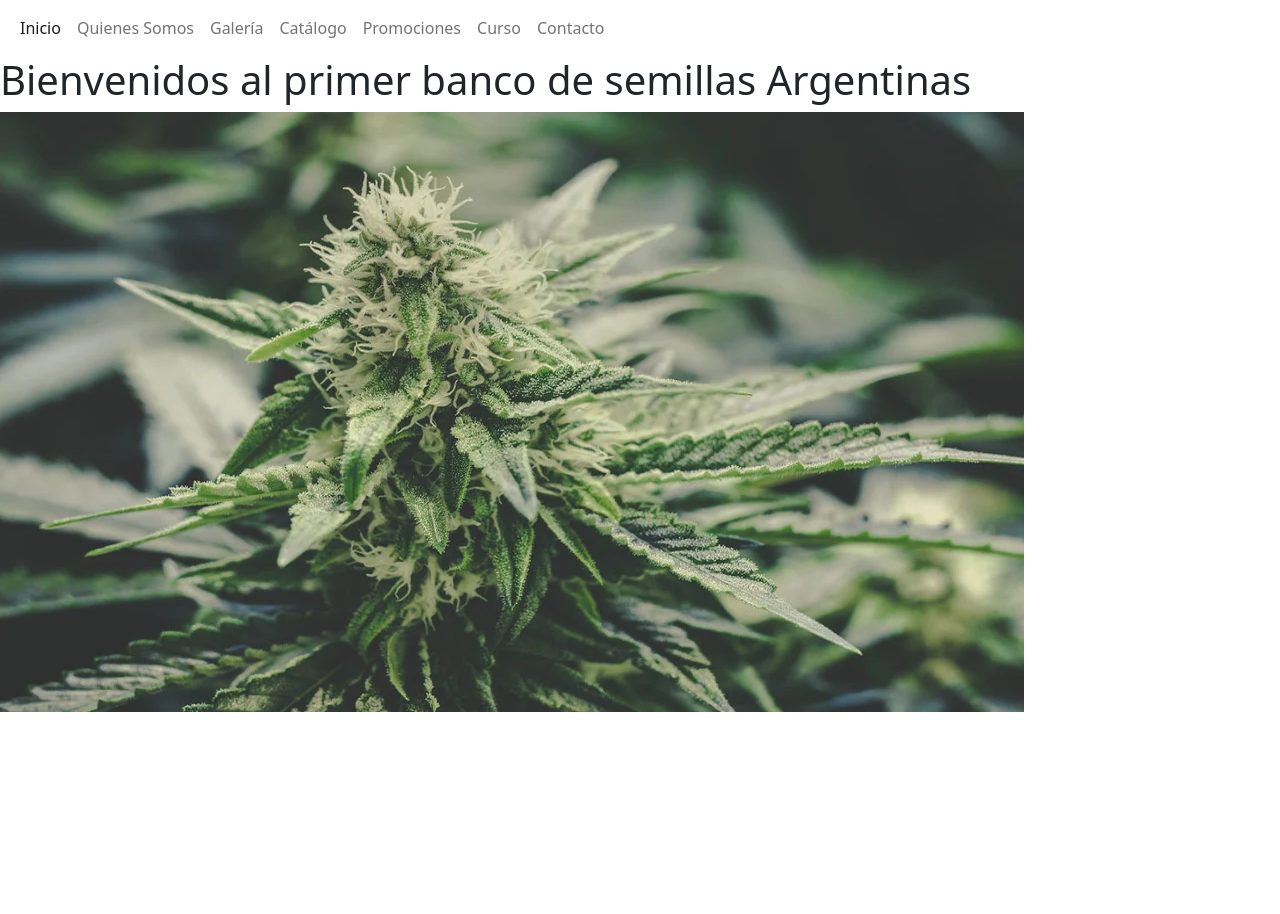
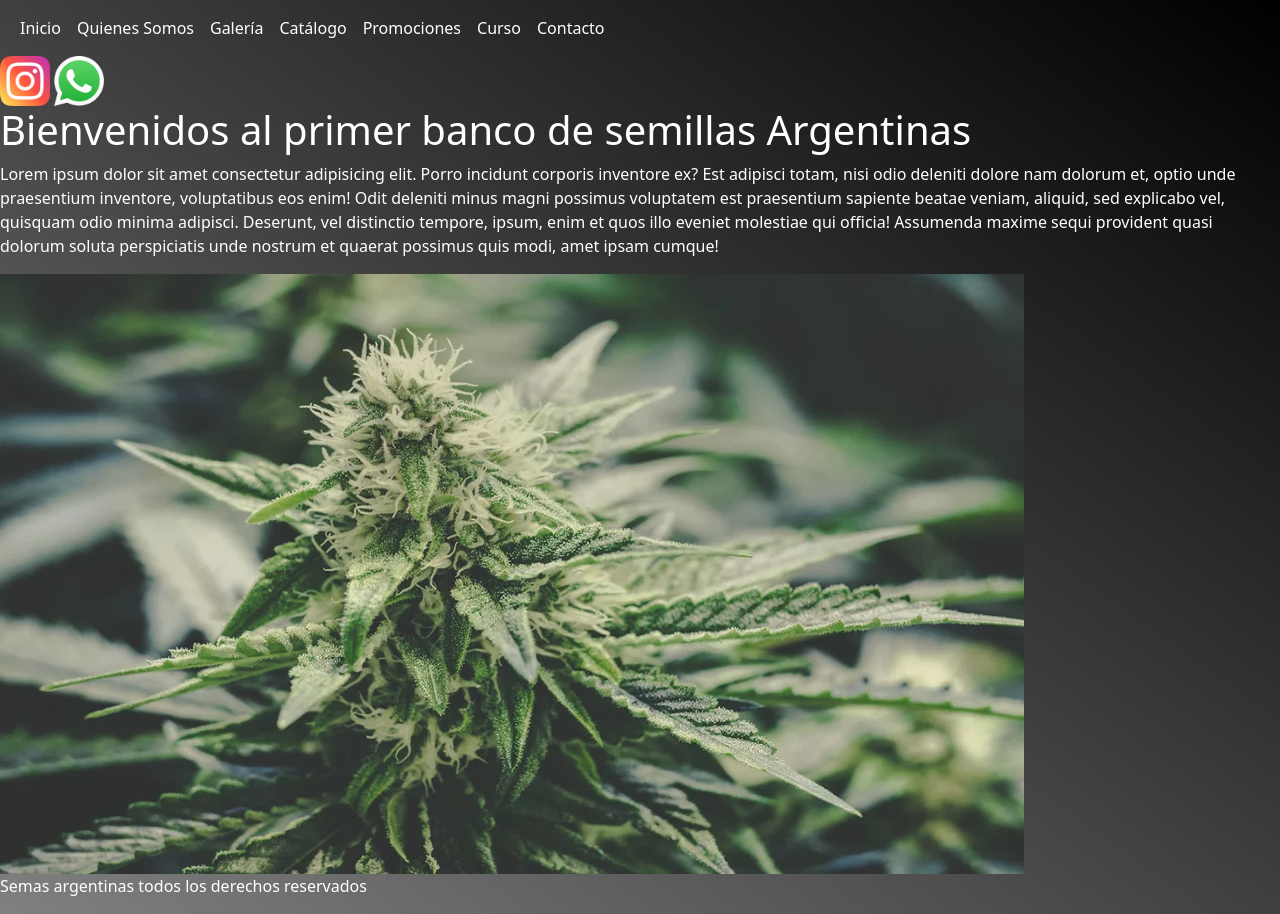
Before and after one commit to ElChimu/Semas-Argentinas, a website: page index.html in a window 1280 px wide. Before the commit the page ends 800 px from the top, so only its background shows below. Drawn offline with nearby package versions, Linux system fonts and the light colour scheme.

Commit message:
Agregando estilos al nav-bar

```diff
--- a/index.html
+++ b/index.html
@@ -34,7 +34,7 @@
                 <div class="collapse navbar-collapse" id="navbarNav">
                     <ul class="navbar-nav">
                         <li class="nav-item">
-                            <a class="nav-link active" aria-current="page" href="#">Inicio</a>
+                            <a class="nav-link" aria-current="page" href="#">Inicio</a>
                         </li>
                         <li class="nav-item">
                             <a class="nav-link" href="pages/quienes-somos.html">Quienes Somos</a>
@@ -58,14 +58,24 @@
                 </div>
             </div>
         </nav>
+        <a href="https://www.instagram.com/semasargentinas_/" target="_blank"><img src="img/instagram.png"
+                alt="logo-instagram" width="50px" height="50px"></a>
+        <a href="https://wa.me/+541162994928?text= Hola!%20Estoy%20interesad@%20en%20comprar%20un%20blíster%20"
+            target="_blank"><img src="img/whatsapp.png" alt="logo-whatsapp" width="50px" height="50px"></a>
     </header>
 
     <section>
         <h1>Bienvenidos al primer banco de semillas Argentinas</h1>
+        <p>Lorem ipsum dolor sit amet consectetur adipisicing elit. Porro incidunt corporis inventore ex? Est adipisci
+            totam, nisi odio deleniti dolore nam dolorum et, optio unde praesentium inventore, voluptatibus eos enim!
+            Odit deleniti minus magni possimus voluptatem est praesentium sapiente beatae veniam, aliquid, sed explicabo
+            vel, quisquam odio minima adipisci. Deserunt, vel distinctio tempore, ipsum, enim et quos illo eveniet
+            molestiae qui officia! Assumenda maxime sequi provident quasi dolorum soluta perspiciatis unde nostrum et
+            quaerat possimus quis modi, amet ipsam cumque!</p>
         <img src="img/inicio-img.webp" alt="inicio-img" width="80%" height="600px">
     </section>
     <footer>
-
+        <p> Semas argentinas todos los derechos reservados</p>
     </footer>
 
     <!-- Link Animaciones -->
--- /dev/null
+++ b/scss/_globales.scss
@@ -0,0 +1,19 @@
+body{
+    background-image: linear-gradient(to bottom left, black, gray);
+}
+h1 {
+    color: white;
+}
+
+p {
+    color: white;
+}
+
+.nav-link {
+    color: white;
+}
+
+.navbar-toggler {
+    color: gray;
+    background-color: gray;
+}
--- /dev/null
+++ b/scss/_reset.scss
@@ -0,0 +1,9 @@
+*{
+    margin: 0;
+    padding: 0;
+    box-sizing: border-box;
+}
+
+img{
+    max-width: 100%;
+}
--- a/scss/styles.scss
+++ b/scss/styles.scss
@@ -0,0 +1,3 @@
+@import "reset";
+@import "globales";
+@import "index";
```
Also changed, not shown: css/styles.css, img/instagram.png (added), img/whatsapp.png (added), scss/_index.scss (added), scss/_medias-query.scss (added), scss/_mixin.scss (added), scss/_variables.scss (added), 1 other file.
